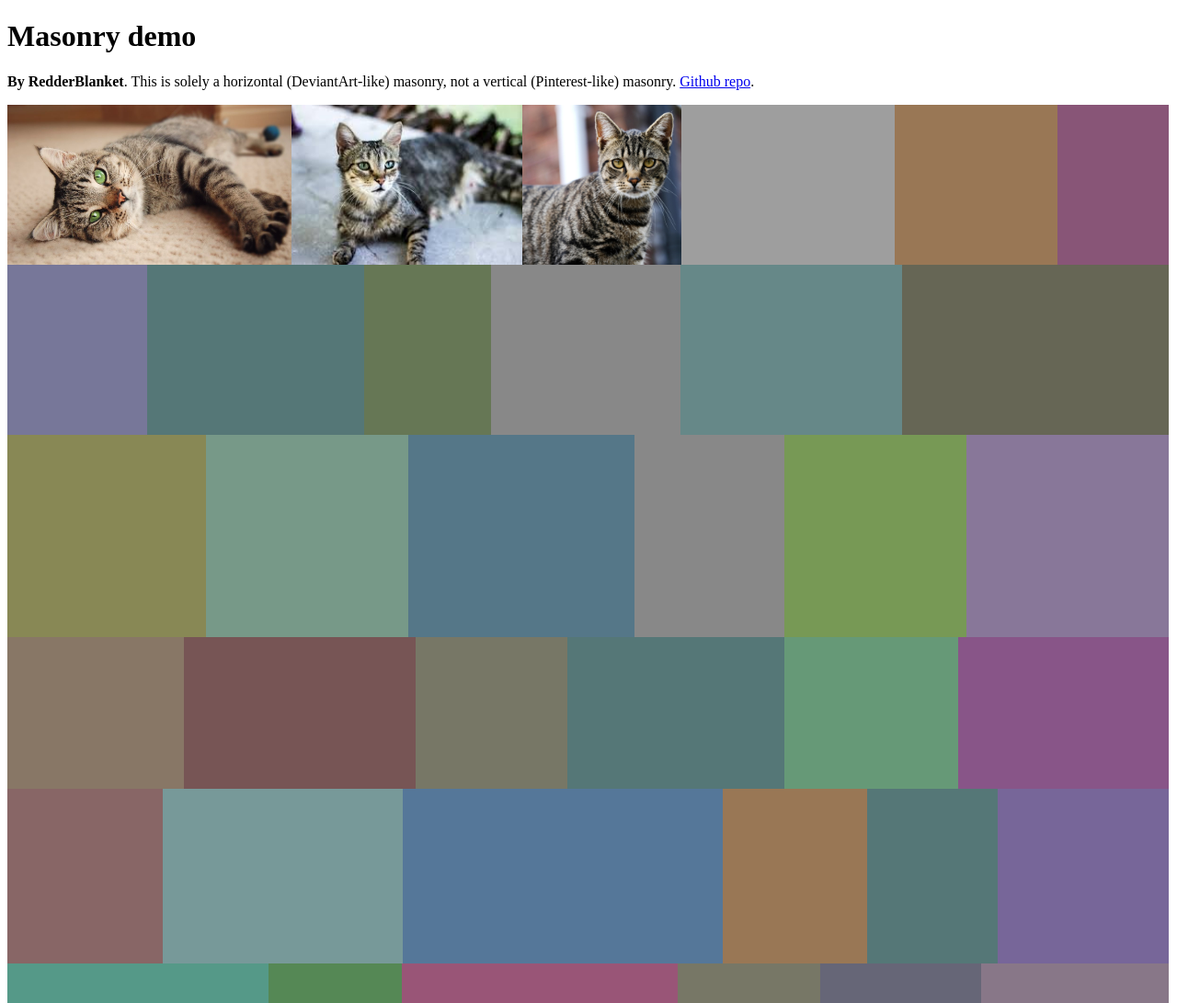
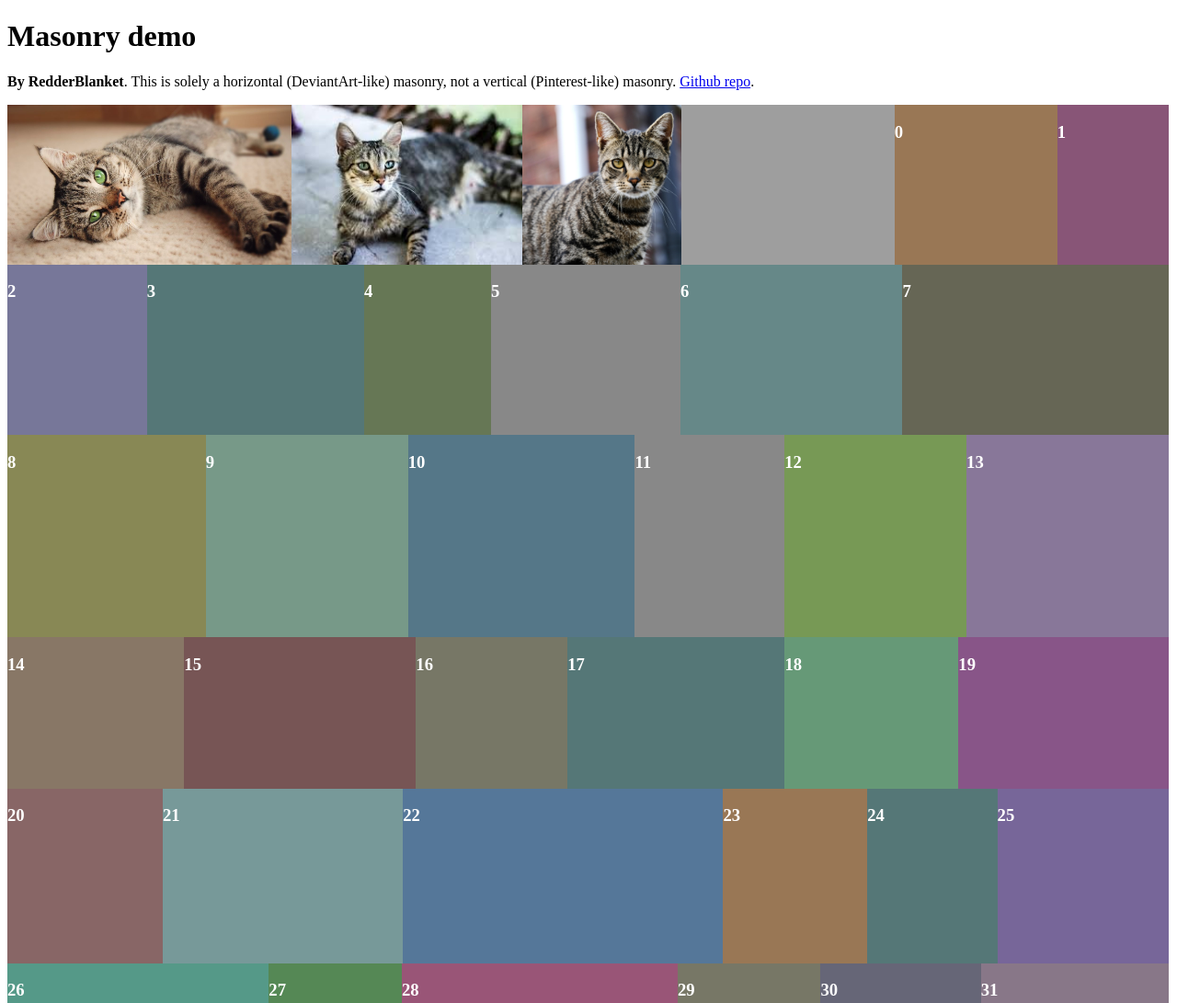
Before and after one commit to BlueBunnex/EasyMasonryJS, a plain HTML site: page index.html in a window 1280 px wide. Shown: the top 1091 px of the page at 92% size. Drawn offline with Linux system fonts and the light colour scheme; grey boxes are pictures that could not be loaded.

Commit message:
Update index.html

```diff
--- a/index.html
+++ b/index.html
@@ -24,7 +24,7 @@
                 const color  = "#" + (Math.floor(Math.random() * 5) + 5) + (Math.floor(Math.random() * 5) + 5) + (Math.floor(Math.random() * 5) + 5);
                 const width  = Math.floor(Math.random() * 30) + 30;
                 const height = Math.floor(Math.random() * 30) + 30;
-                document.write(`<div class="item" style="background: ${ color };" data-init-width="${ width }" data-init-height="${ height }"></div>`);
+                document.write(`<div class="item" style="background: ${ color };" data-init-width="${ width }" data-init-height="${ height }"><h3 style="color: white;">${ i }</h3></div>`);
             }
         </script>
     </div>
```
